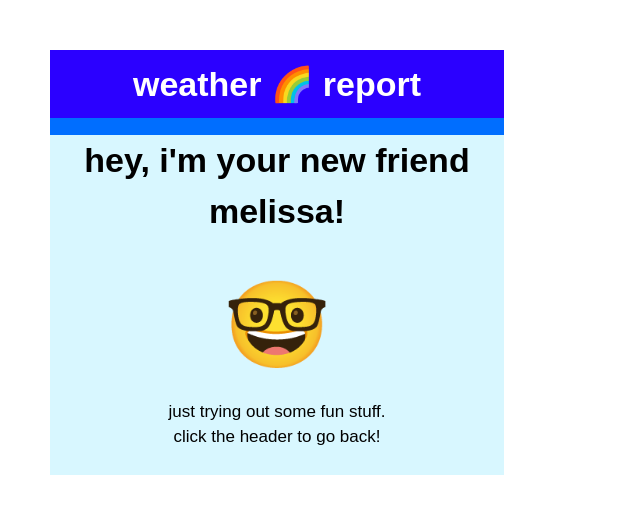
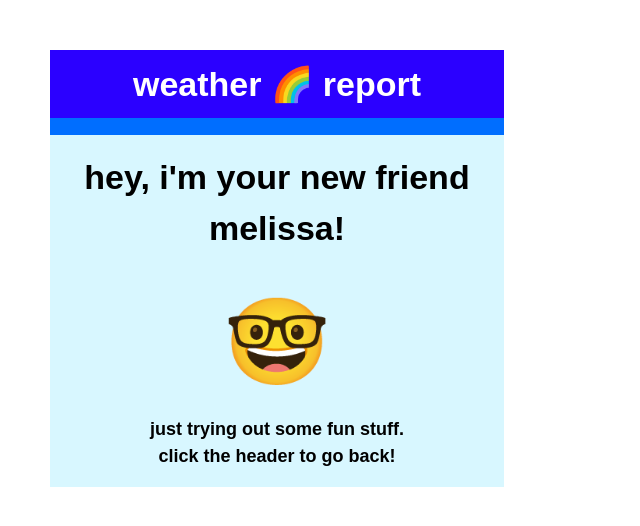
Before and after one commit to yummygoods/weather, a plain HTML site: page about.html in a window 1280 px wide. Shown: the whole page, without its empty margins (0-640 px from the left). Drawn offline with Linux system fonts and the light colour scheme; a web font is replaced by a local one.

Commit message:
adds margin to about page

```diff
--- a/about.html
+++ b/about.html
@@ -26,6 +26,7 @@
         <div id="topColorblock" class="colorblock"></div>
 
 <main class="aboutMain">
+	<div class="test">
 <h3 class="greeting">hey, i'm your new friend melissa!</h3>
 
 <div class="animationContainer">
@@ -33,7 +34,7 @@
 </div>
 <p>just trying out some fun stuff.</p>
 <p>click the header to go back!</p>
-
+</div>
 </main>
 
 
--- a/styles.css
+++ b/styles.css
@@ -105,7 +105,7 @@ form{
 	font-weight: bold;
 	justify-items: center;
 }
-label p {
+label {
 	max-width: 195px;
 font-size: 18px;
 margin:.5rem;
@@ -246,6 +246,7 @@ a:hover{
 
 .aboutMain{
 	min-height: 20rem;
+
 }
 
 
@@ -277,3 +278,15 @@ a:hover{
     transform: rotate(-10deg);
   }
 }
+
+p {
+	font-size: 18px;
+}
+
+.test{
+margin: 1rem;
+}
+
+.test p {
+font-weight: bold;
+}
```
